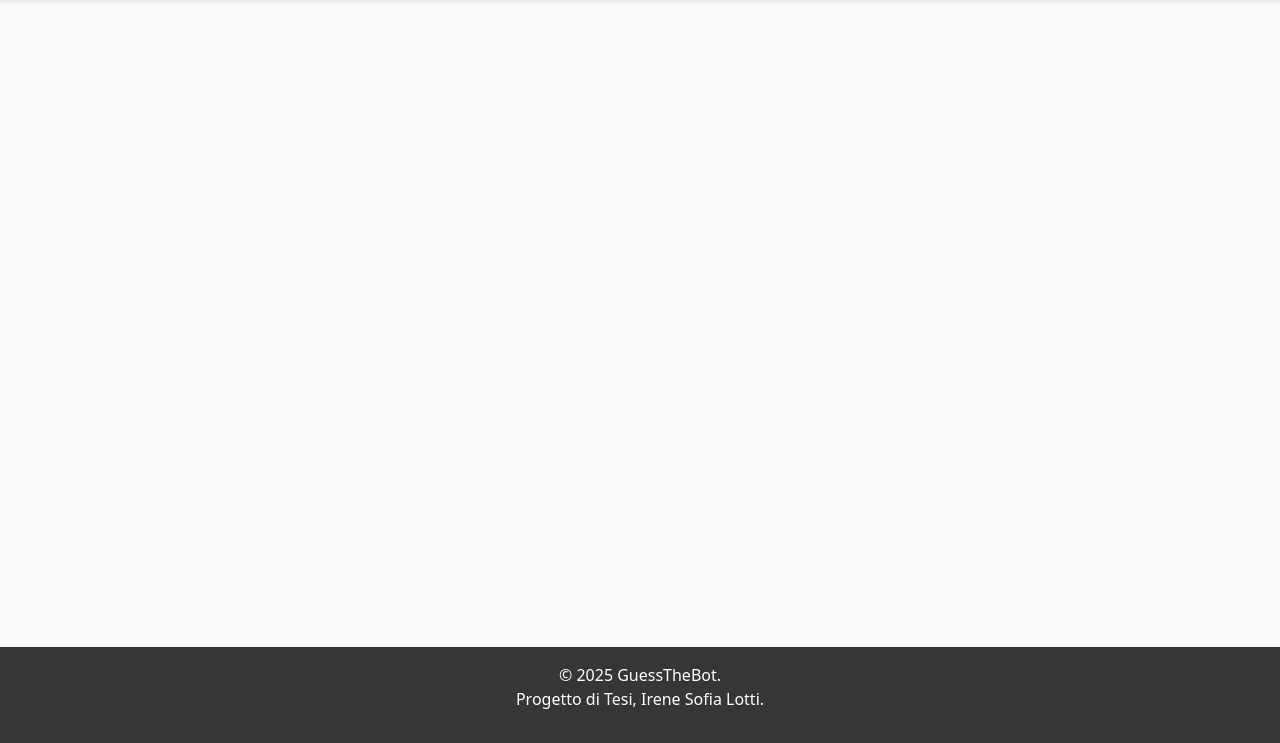
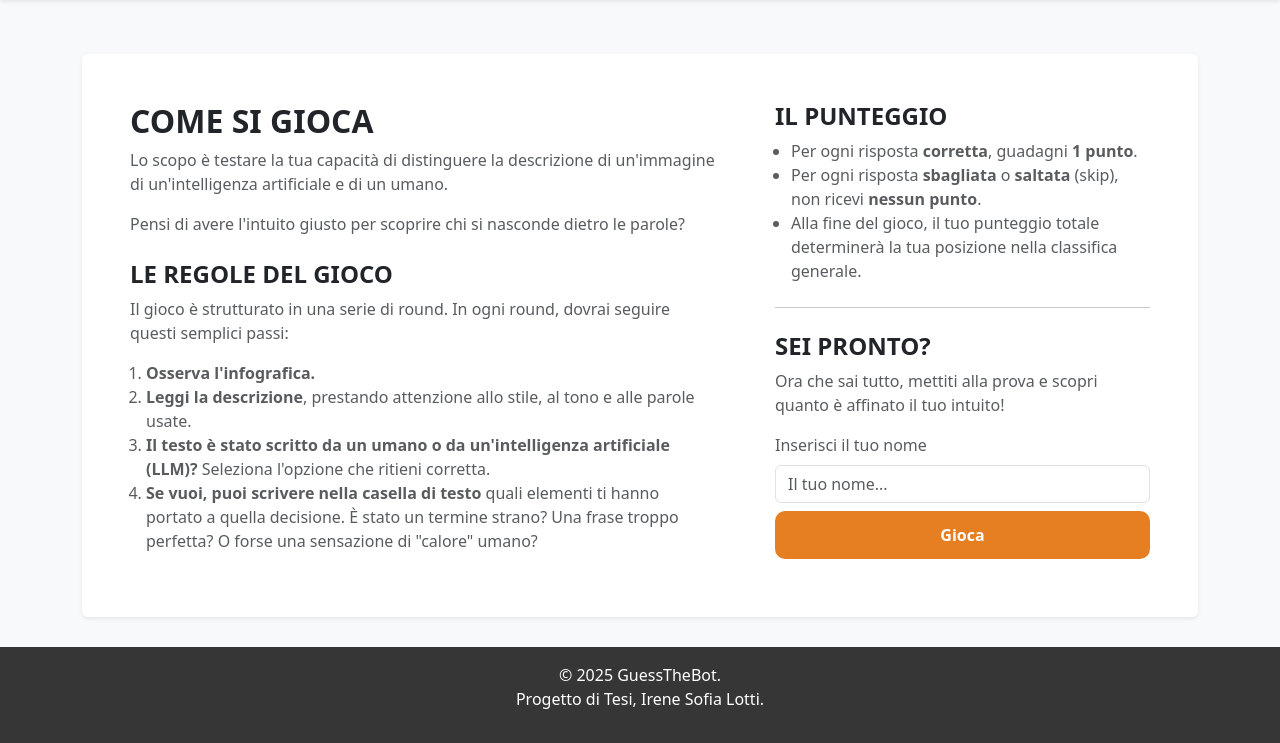
Before and after one commit to sofialottii/GuessTheBot, a PHP site: page /php/regole.php in a window 1280 px wide. Shown: the part 57-800 px from the top of the page. Run offline with PHP 8.4, Linux system fonts and the light colour scheme.

Commit message:
Implemented regole.php

```diff
--- a/template/base.php
+++ b/template/base.php
@@ -33,7 +33,7 @@
                                 <a class="nav-link" href="classifica.php">Classifica</a>
                             </li>
                             <li class="nav-item">
-                                <a class="nav-link" href="come-si-gioca.php">Come si gioca</a>
+                                <a class="nav-link" href="regole.php">Come si gioca</a>
                             </li>
                         </ul>
                     </div>
@@ -53,10 +53,6 @@
                 Progetto di Tesi, Irene Sofia Lotti.
             </p>
         </footer>
-        <!--<footer class="text-center text-muted mt-4">
-            <p>Irene Sofia Lotti 2025</p>
-            <p>Progetto di Tesi (Unibo)</p>
-        </footer>-->
 
 
     </body>
--- a/template/contenutoRegole.php
+++ b/template/contenutoRegole.php
@@ -0,0 +1,50 @@
+<main class="container">
+    <div class="row justify-content-center">
+        <div class="col-12 col-md-6 col-lg">
+            <div class="card shadow-sm border-0">
+                <div class="card-body p-4 p-md-5 row">
+
+                    <div class="col-lg-7 text-start">
+                        <h1 class="h2 fw-bold text-uppercase">Come si gioca</h1>
+                        <p class="text-muted">Lo scopo è testare la tua capacità di distinguere la descrizione di un'immagine di un'intelligenza artificiale e di un umano.</p>
+                        <p class="text-muted mb-4">Pensi di avere l'intuito giusto per scoprire chi si nasconde dietro le parole?</p>
+
+                        <h2 class="h4 fw-bold text-uppercase">Le regole del gioco</h2>
+                        <p class="text-muted">Il gioco è strutturato in una serie di round. In ogni round, dovrai seguire questi semplici passi:</p>
+                        <ol class="text-muted ps-3">
+                            <li><strong>Osserva l'infografica.</strong></li>
+                            <li><strong>Leggi la descrizione</strong>, prestando attenzione allo stile, al tono e alle parole usate.</li>
+                            <li><strong>Il testo è stato scritto da un umano o da un'intelligenza artificiale (LLM)?</strong> Seleziona l'opzione che ritieni corretta.</li>
+                            <li><strong>Se vuoi, puoi scrivere nella casella di testo</strong> quali elementi ti hanno portato a quella decisione. È stato un termine strano? Una frase troppo perfetta? O forse una sensazione di "calore" umano?</li>
+                        </ol>
+                    </div>
+
+                    <div class="col-lg-5 text-start pt-5 pt-lg-0 ps-lg-5">
+                        <h2 class="h4 fw-bold text-uppercase">Il punteggio</h2>
+                        <ul class="text-muted ps-3">
+                            <li>Per ogni risposta <strong>corretta</strong>, guadagni <strong>1 punto</strong>.</li>
+                            <li>Per ogni risposta <strong>sbagliata</strong> o <strong>saltata</strong> (skip), non ricevi <strong>nessun punto</strong>.</li>
+                            <li>Alla fine del gioco, il tuo punteggio totale determinerà la tua posizione nella classifica generale.</li>
+                        </ul>
+
+                        <hr class="my-4">
+
+                        <h2 class="h4 fw-bold text-uppercase">Sei Pronto?</h2>
+                        <p class="text-muted">Ora che sai tutto, mettiti alla prova e scopri quanto è affinato il tuo intuito!</p>
+
+                        <form action="index.php" method="GET" class="mt-3">
+                            <div class="mb-2">
+                                <label for="playerName" class="form-label text-muted">Inserisci il tuo nome</label>
+                                <input type="text" class="form-control" id="playerName" name="playerName" placeholder="Il tuo nome..." required>
+                            </div>
+                            <div class="d-grid">
+                                <button type="submit">Gioca</button>
+                            </div>
+                        </form>
+                    </div>
+
+                </div>
+            </div>
+        </div>
+    </div>
+</main>
```
